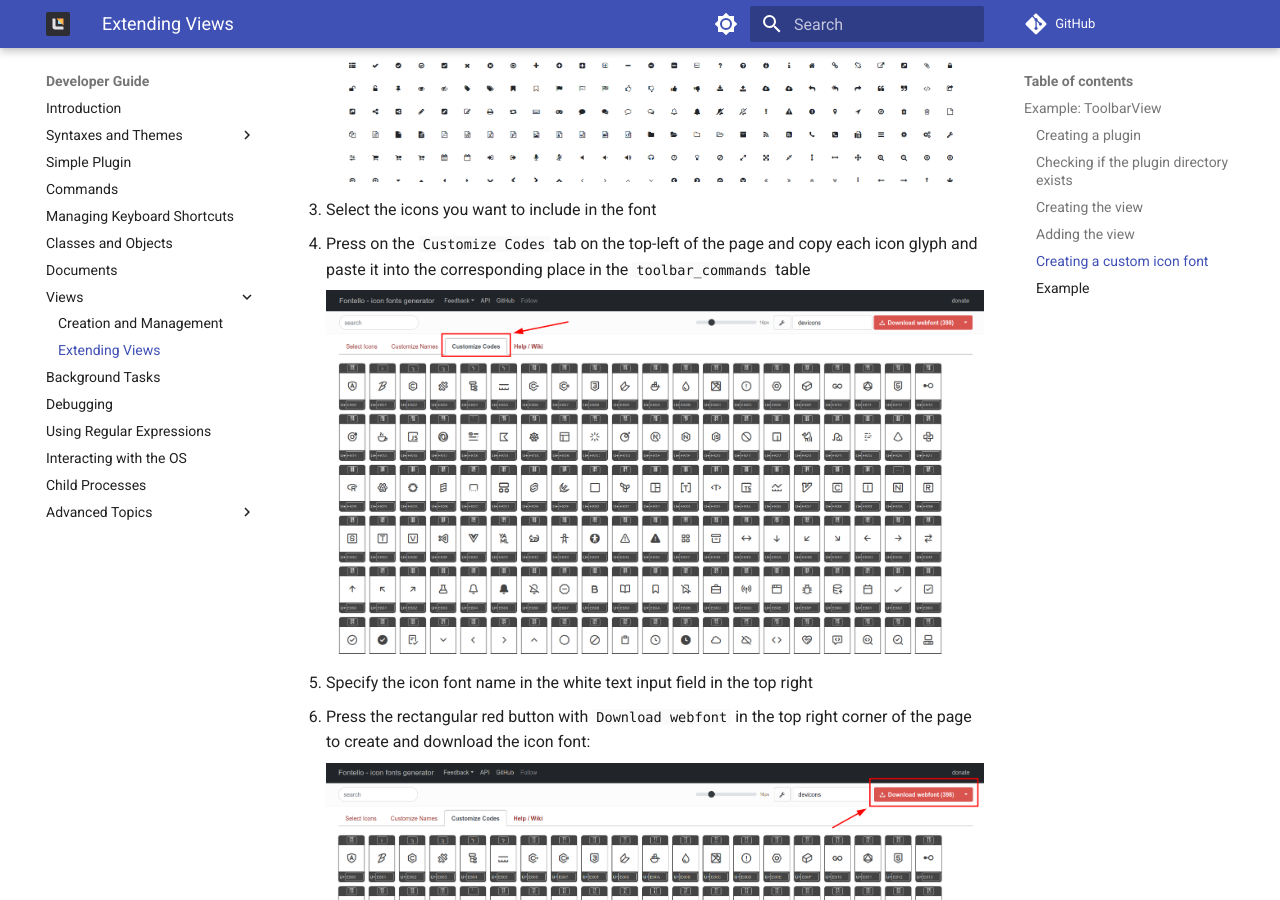
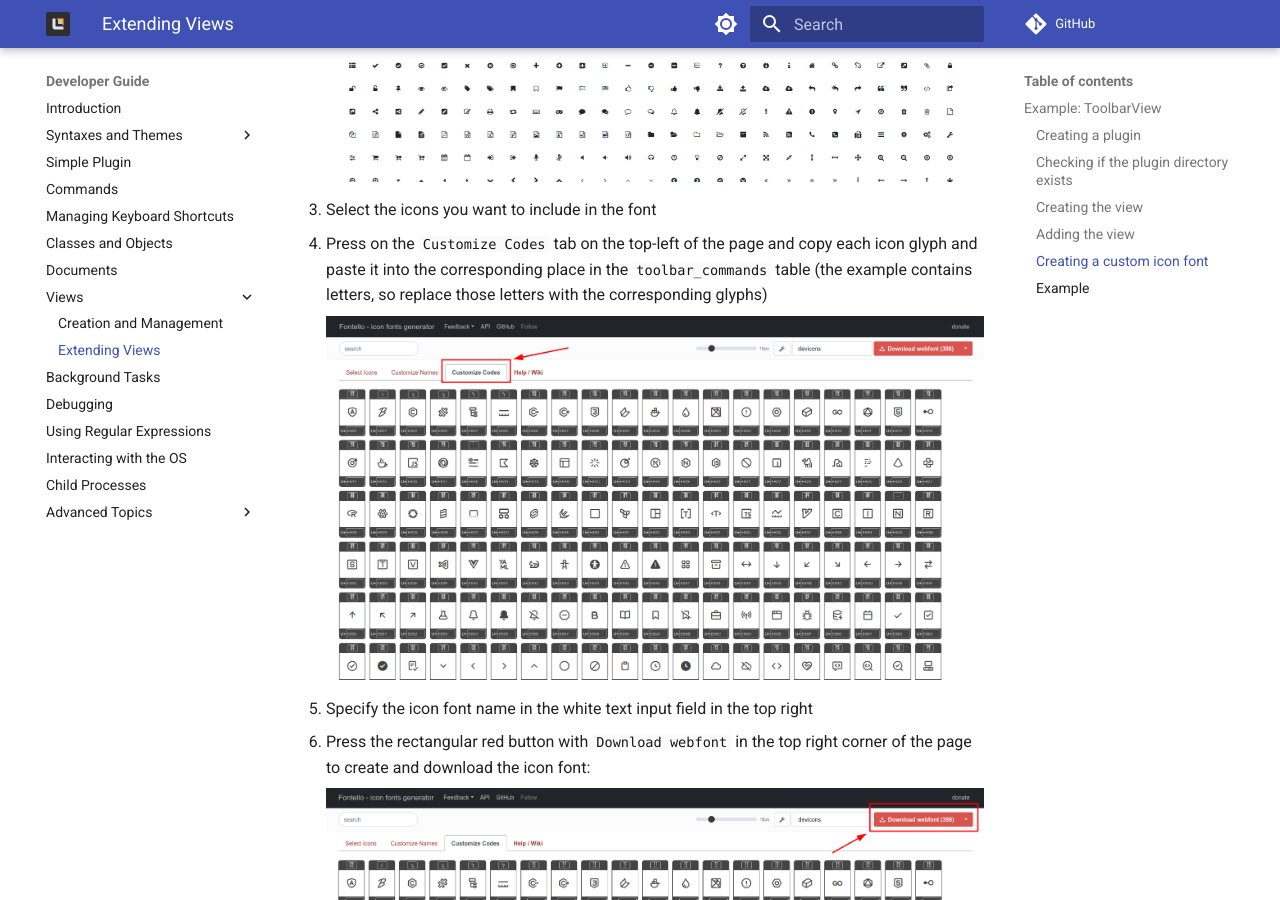
Before and after one commit to lite-xl/lite-xl.github.io, an MkDocs documentation site: the page built from docs/developer-guide/views-examples.md, in a window 1280 px wide and 900 px high, scrolled down 2299 px. Built offline with MkDocs 1.6.1 and Material for MkDocs 9.7.7, drawn with Linux system fonts in a browser that asks for light colours; some web fonts are replaced; comment, search, counter and statistics services are not loaded; the version menu is left out.

Commit message:
Updated font guide.

```diff
--- a/docs/developer-guide/views-examples.md
+++ b/docs/developer-guide/views-examples.md
@@ -82,7 +82,7 @@
 
 3. Select the icons you want to include in the font
 4. Press on the `Customize Codes` tab on the top-left of the page and copy each icon glyph and
-paste it into the corresponding place in the `toolbar_commands` table
+paste it into the corresponding place in the `toolbar_commands` table (the example contains letters, so replace those letters with the corresponding glyphs)
 
     ![Customize Codes][customize-codes]
 
```
